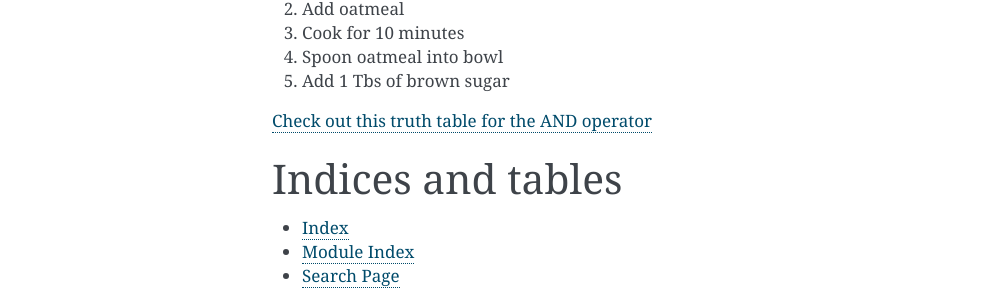
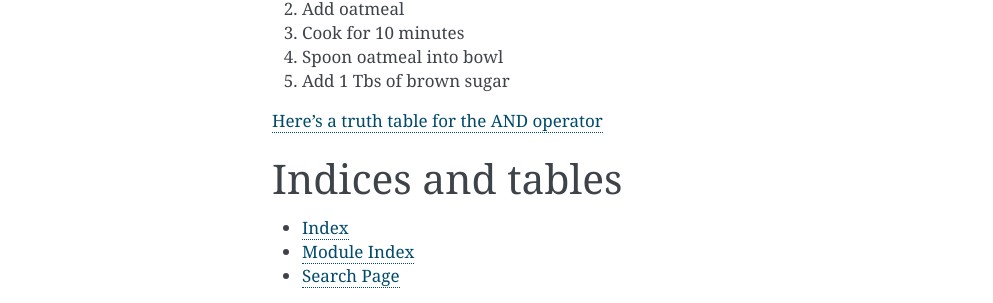
Before and after one commit to srherbener/my-first-docs, a Sphinx documentation site: the page built from docs/source/index.rst, in a window 1280 px wide. Shown: the part 461-764 px from the top of the page, without its empty margins (148-1141 px from the left). Built offline with Sphinx 7.4.7, drawn with Linux system fonts in a browser that asks for light colours.

```diff
--- a/docs/source/index.rst
+++ b/docs/source/index.rst
@@ -27,7 +27,7 @@
 #. Spoon oatmeal into bowl
 #. Add 1 Tbs of brown sugar
 
-:doc:`Check out this truth table for the AND operator </truth_table>`
+:doc:`Here's a truth table for the AND operator </truth_table>`
 
 Indices and tables
 ==================
```
